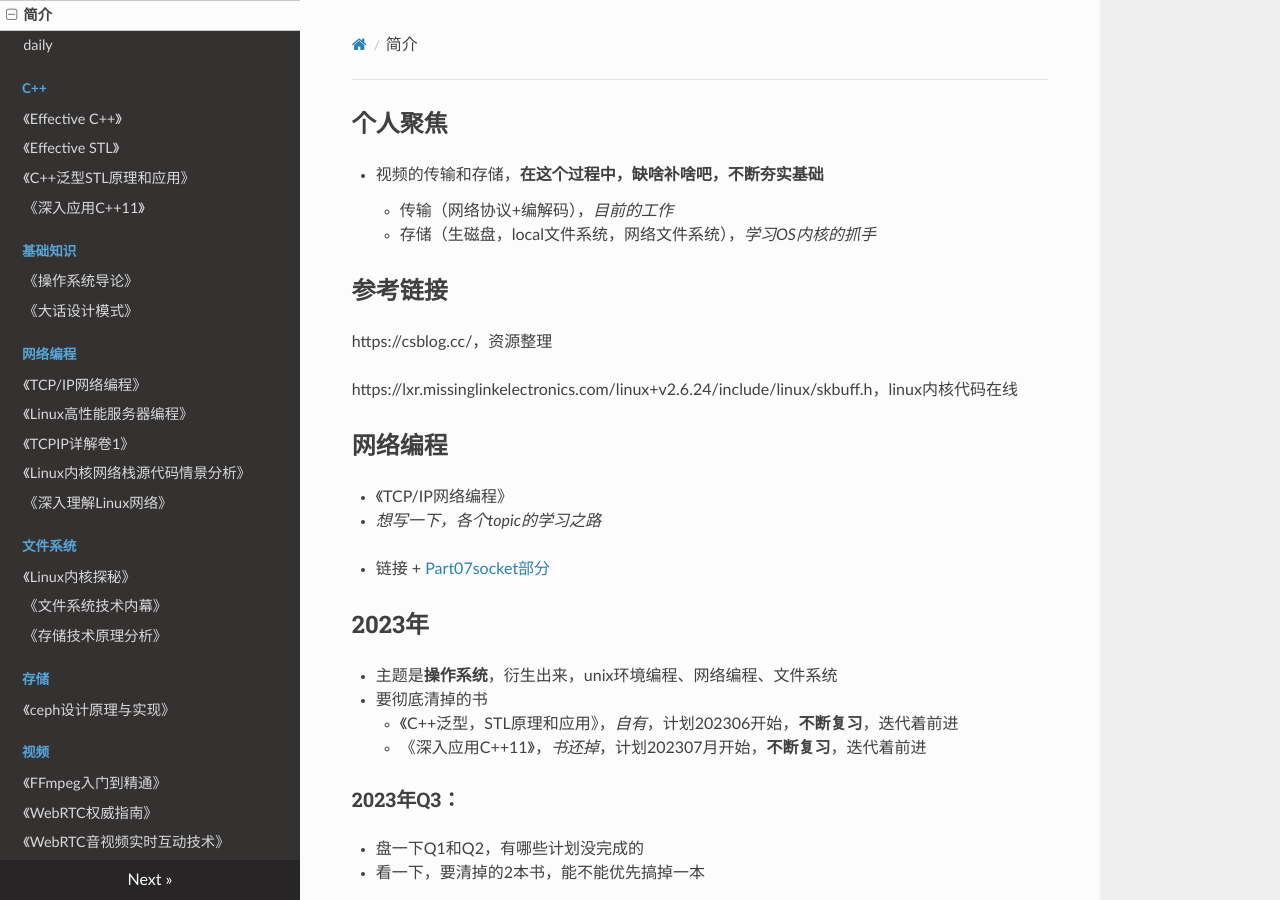
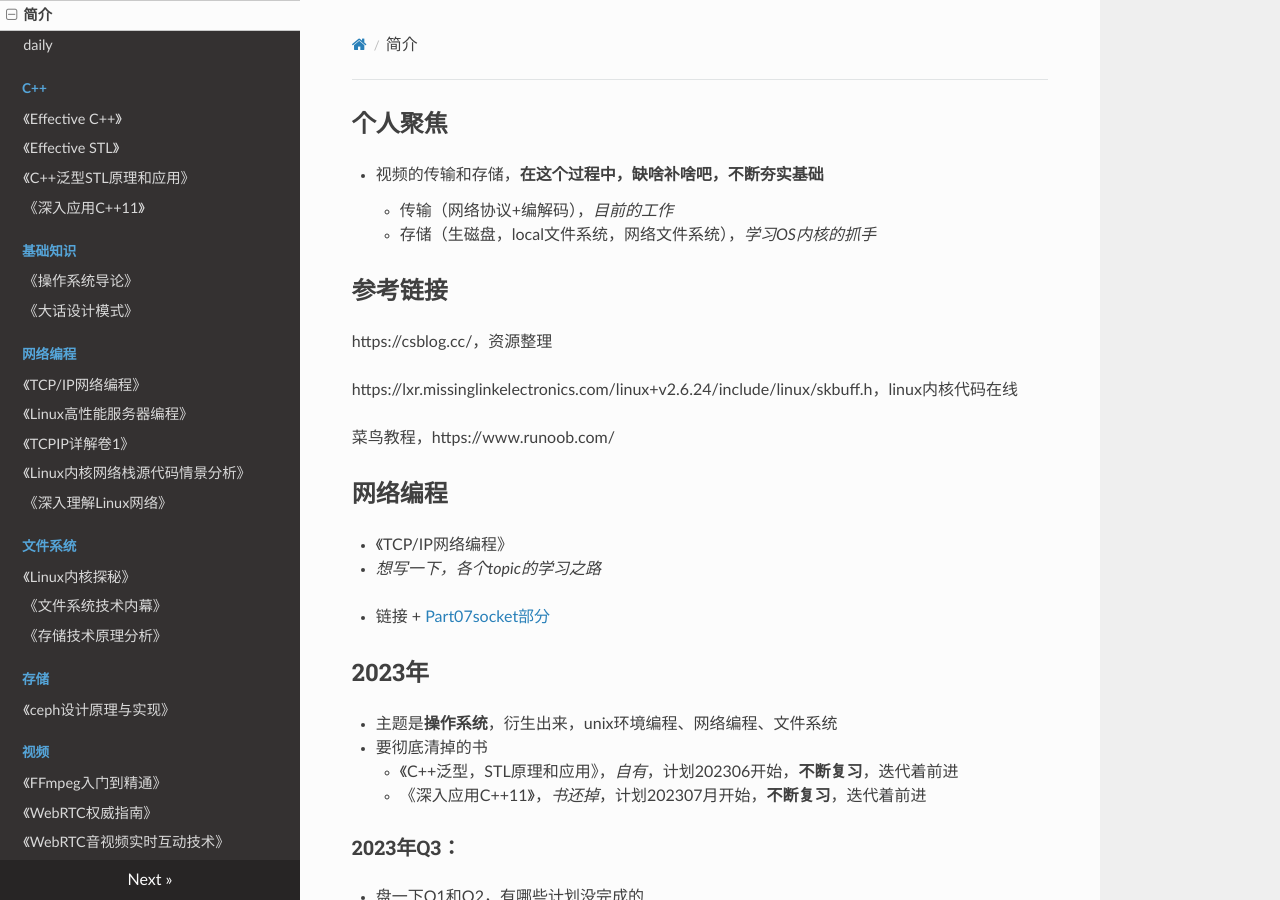
Before and after one commit to wolflion/booknotes, an MkDocs documentation site: the page built from docs/index.md, in a window 1280 px wide and 900 px high. Built offline with MkDocs 1.6.1, drawn with Linux system fonts in a browser that asks for light colours; nearby versions of some CDN libraries.

Commit message:
Update index.md

```diff
--- a/docs/index.md
+++ b/docs/index.md
@@ -9,6 +9,8 @@
 https://csblog.cc/，资源整理
 
 https://lxr.missinglinkelectronics.com/linux+v2.6.24/include/linux/skbuff.h，linux内核代码在线
+
+菜鸟教程，https://www.runoob.com/
 
 ## 网络编程
 
```
